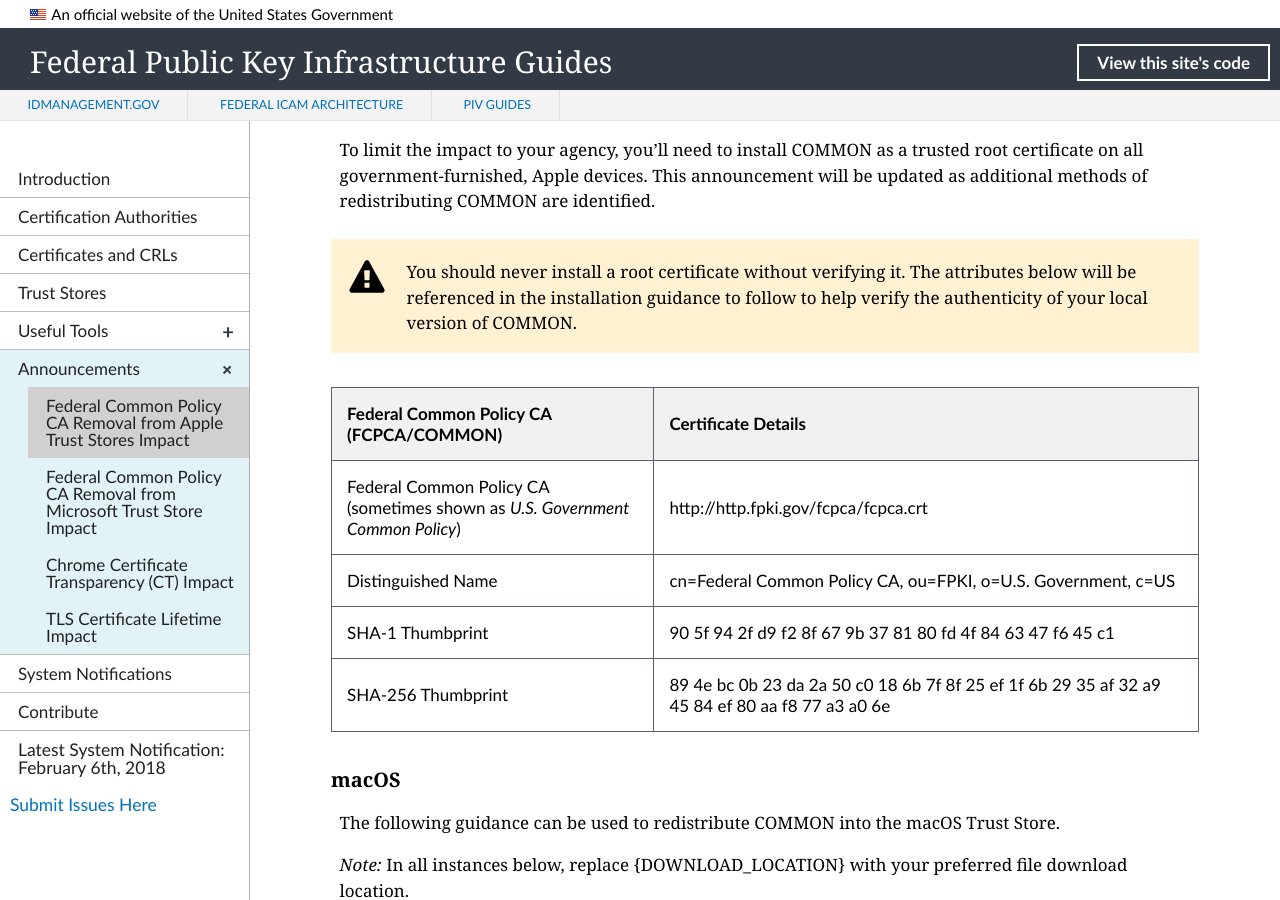
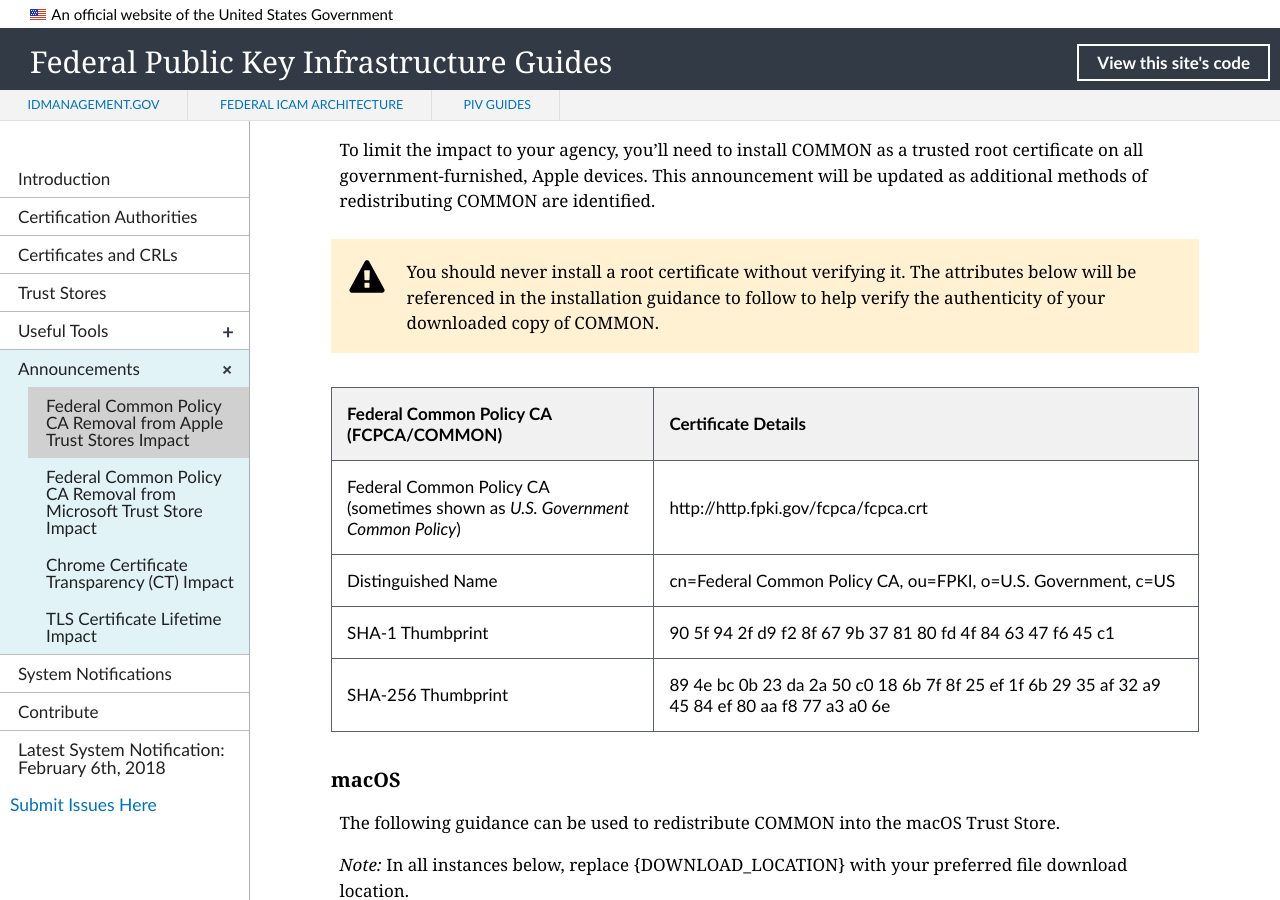
Before and after one commit to GSA/fpki-guides, a Jekyll site: the page built from _announcements/01_apple_common_removal.md, in a window 1280 px wide and 900 px high, scrolled down 2263 px. Built offline with Jekyll 4.4.1, drawn with Linux system fonts in a browser that asks for light colours; nearby versions of some CDN libraries; library files that are not in the unit come from our copies.

Commit message:
Update 01_apple_common_removal.md

```diff
--- a/_announcements/01_apple_common_removal.md
+++ b/_announcements/01_apple_common_removal.md
@@ -53,7 +53,7 @@
 
 To limit the impact to your agency, you'll need to install COMMON as a trusted root certificate on all government-furnished, Apple devices. This announcement will be updated as additional methods of redistributing COMMON are identified.
 
-{% include alert-warning.html content="You should never install a root certificate without verifying it. The attributes below will be referenced in the installation guidance to follow to help verify the authenticity of your local version of COMMON." %}
+{% include alert-warning.html content="You should never install a root certificate without verifying it. The attributes below will be referenced in the installation guidance to follow to help verify the authenticity of your downloaded copy of COMMON." %}
 
 | **Federal Common Policy CA (FCPCA/COMMON)**  | **Certificate Details**                             |
 | :--------  | :-------------------------------     |
```
